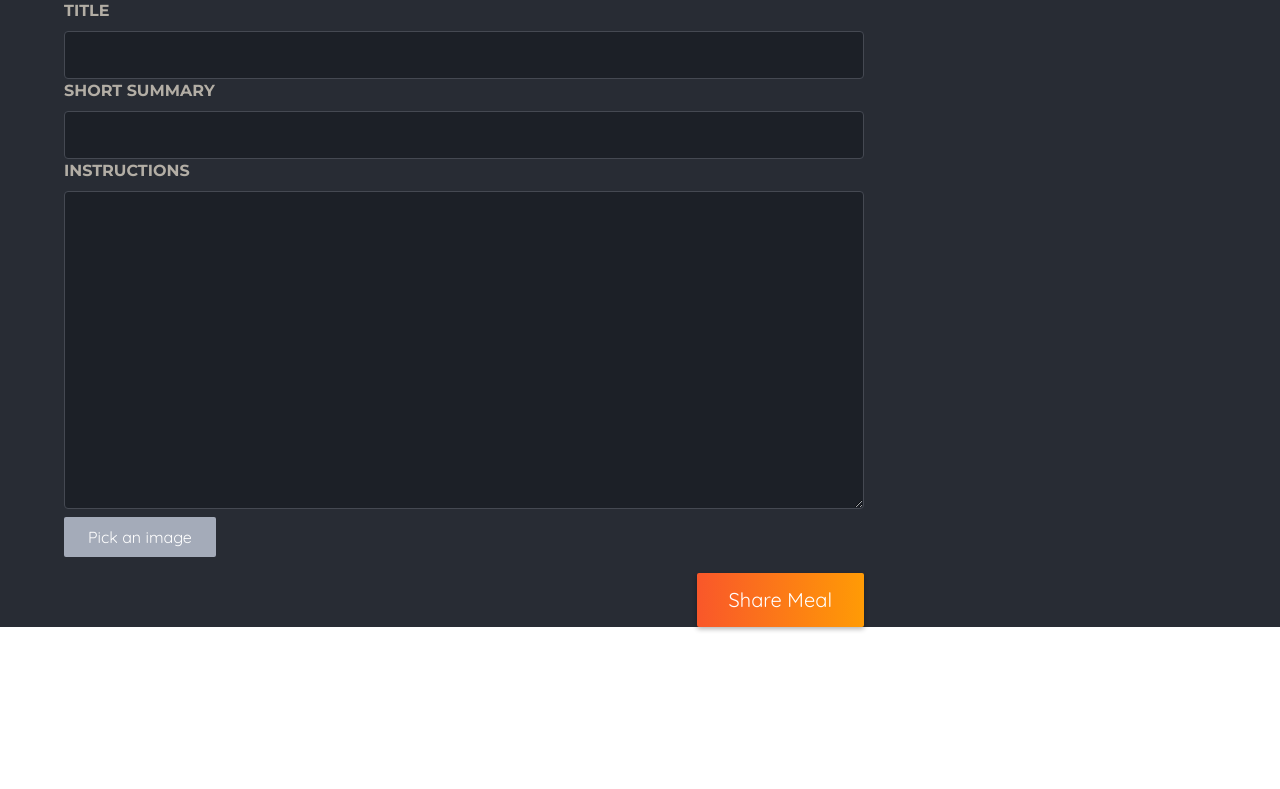
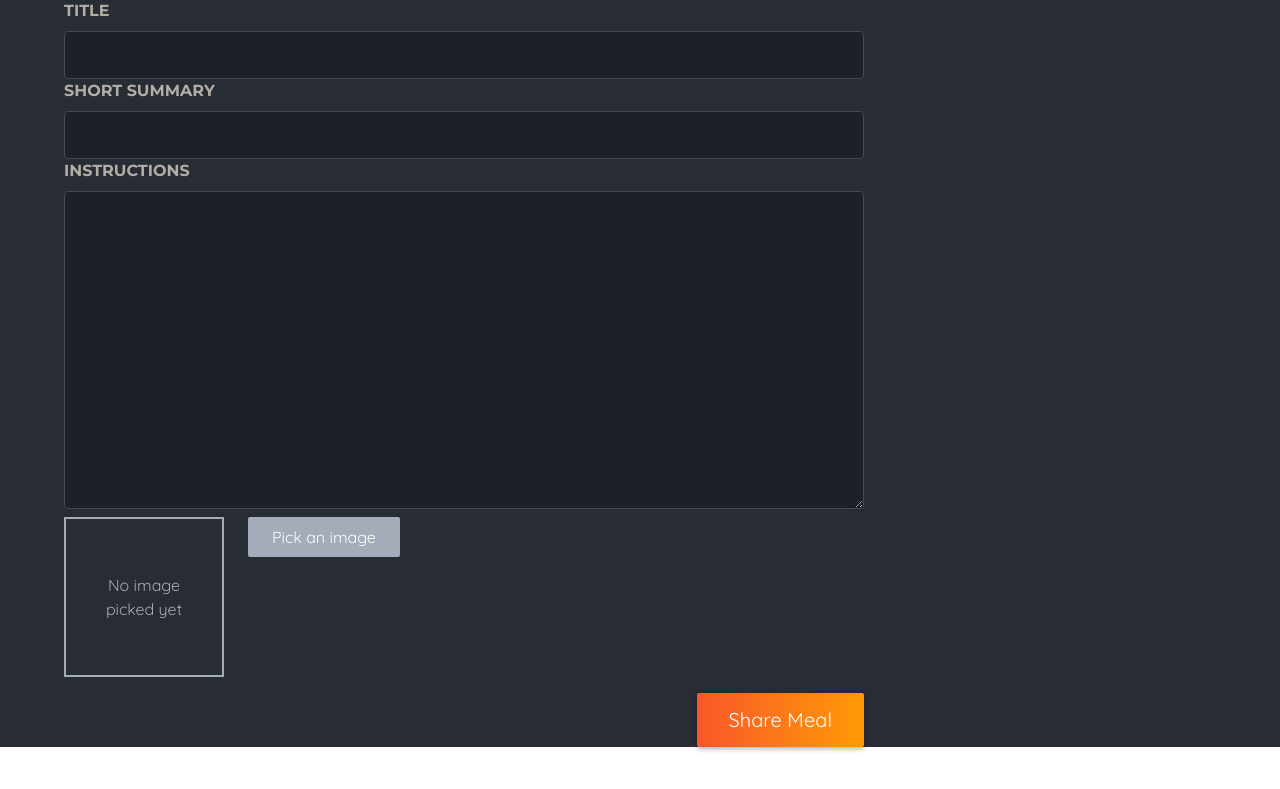
Before and after one commit to OMI786I/next-meals, a Next.js app: page /meals/share in a window 1280 px wide. Shown: the part 425-1214 px from the top of the page. Before the commit the page ends 1100 px from the top, so only its background shows below. Built offline with nearby package versions, Linux system fonts and the light colour scheme.

Commit message:
configuring image picker to show image preview

```diff
--- a/src/components/image/image-picket.js
+++ b/src/components/image/image-picket.js
@@ -1,16 +1,38 @@
 "use client";
-import React, { useRef } from "react";
+import React, { useRef, useState } from "react";
 import classes from "./image-picker.module.css";
+import Image from "next/image";
 const ImagePicker = ({ label, name }) => {
+  const [pickedImage, setPickedImage] = useState();
   const imageInputRef = useRef();
   function handlePickClick() {
     imageInputRef.current.click();
   }
 
+  const handleImageChange = (event) => {
+    const file = event.target.files[0];
+    if (!file) {
+      setPickedImage(null);
+      return;
+    }
+
+    const fileReader = new FileReader();
+    fileReader.onload = () => {
+      setPickedImage(fileReader.result);
+    };
+    fileReader.readAsDataURL(file);
+  };
+
   return (
     <div className={classes.picker}>
       <label htmlFor={name}>{label}</label>
       <div className={classes.controls}>
+        <div className={classes.preview}>
+          {!pickedImage && <p>No image picked yet</p>}
+          {pickedImage && (
+            <Image src={pickedImage} alt="image selected by the user" fill />
+          )}
+        </div>
         <input
           className={classes.input}
           type="file"
@@ -18,6 +40,8 @@
           accept="image/png , image/jpg , image/jpeg"
           name={name}
           ref={imageInputRef}
+          onChange={handleImageChange}
+          required
         />
         <button
           className={classes.button}
```
